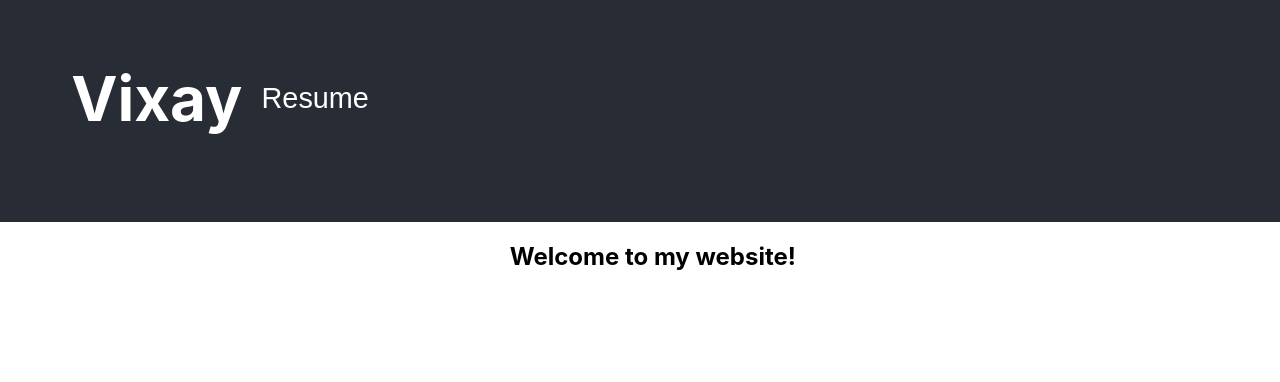
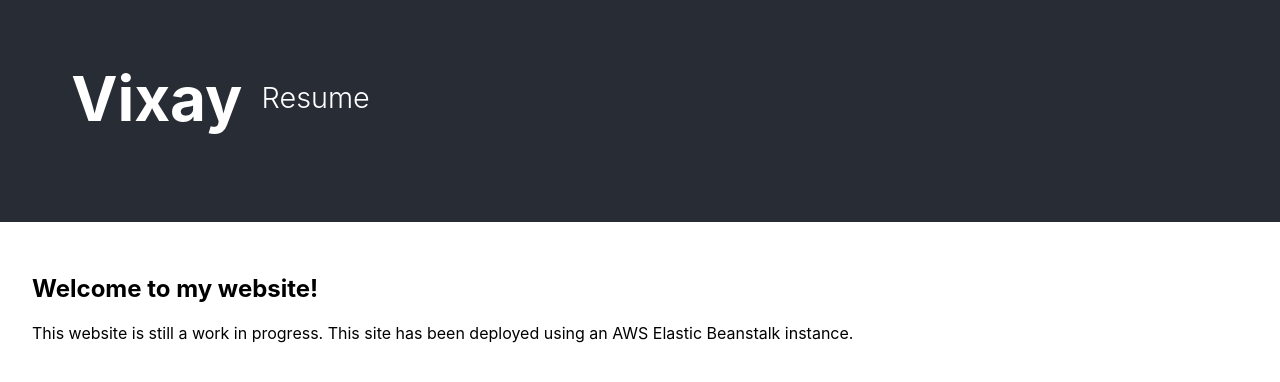
Before and after one commit to vixayt/vixayWebsite, a React (Create React App) app: page / in a window 1280 px wide. Shown: the top 382 px of the page. Built offline with nearby package versions, Linux system fonts and the light colour scheme.

Commit message:
refactored code

```diff
--- a/src/App.css
+++ b/src/App.css
@@ -8,10 +8,6 @@ $l-size: 3.2rem;
 $xl-size: 4rem;
 $desktop-breakpoint: 45rem;
 */
-
-.App {
-  text-align: center;
-}
 
 .App-logo {
   animation: App-logo-spin infinite 20s linear;
@@ -39,7 +35,7 @@ a {
   text-decoration: none;
 }
 
-.button {
+h3.tabs {
   background: #282c34;
   border: none;
   color: white;
@@ -51,7 +47,13 @@ a {
   text-decoration: none;
 }
 
-.button--link {
+div.homepage {
+  /* display: flex; */
+  margin: 1rem;
+  padding: 1rem;
+}
+
+.tabs {
   background: none;
   text-decoration: none;
 }
@@ -69,23 +71,11 @@ a {
   padding: 1.2rem 0;
 }
 
-.header__title {
-  color: white;
-  text-decoration: none;
+div.resume {
+  /* text-align: center; */
+  /* display: flex; */
+  margin-left: auto;
+  margin-right: auto;
+  /* padding: 10px; */
+  width: 700px;
 }
-
-.resumeYaml {
-  background-color: #eee;
-  width: auto;
-  height: auto;
-}
-
-pre {
-  margin-bottom: 10px;
-  overflow: auto;
-  width: auto;
-  padding: 5px;
-  background-color: #eee;
-  width: 1000px;
-  max-height: 1000px;
-}
--- a/src/components/Header.js
+++ b/src/components/Header.js
@@ -1,7 +1,5 @@
 import React from 'react'
 import { Link } from 'react-router-dom';
-
-import pdf from '../static/vixayResume.pdf';
 
 const Header = () => (
   <header className="App-header header">
@@ -11,7 +9,7 @@ const Header = () => (
           <h1>Vixay</h1>
         </Link>
         <Link className="header" to="/resume">
-          <button className="button button--link">Resume</button>
+          <h3 className="tabs">Resume</h3>
         </Link>
       </div>
     </div>
--- a/src/components/HomePage.js
+++ b/src/components/HomePage.js
@@ -1,12 +1,14 @@
 import React from 'react';
 
 const HomePage = () => (
-  <div className="content-container">
-    <h2>
+  <div className="homepage">
+    <h2 className="homepage">
       Welcome to my website!
-      <blockquote className="resumeYaml">
-      </blockquote>
     </h2>
+    <p className="homepage">
+      This website is still a work in progress. This site has been deployed using an AWS
+      Elastic Beanstalk instance.
+    </p>
   </div>
 )
 
--- a/src/components/Resume.js
+++ b/src/components/Resume.js
@@ -2,7 +2,9 @@ import React from 'react';
 import pdf from '../static/vixayResume.pdf';
 
 const Resume = () => (
-  <embed src={pdf} width="760px" height="983px" />
+  <div className="resume" >
+    <embed src={pdf} width="760px" height="1030px" />
+  </div>
 )
 
 export default Resume;
--- a/src/styles/Header.css
+++ /dev/null
@@ -1 +0,0 @@
-a { color:white }
```
Also changed, not shown: 2 other files (tests, documents, lock files or other folders).
